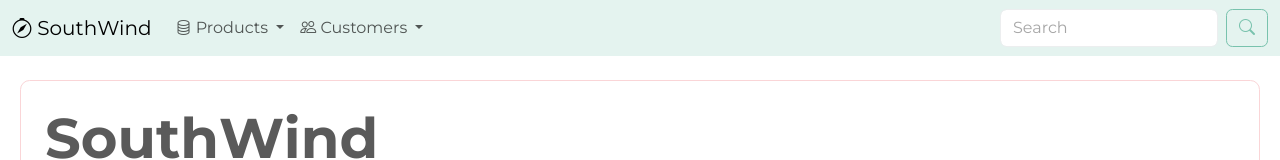
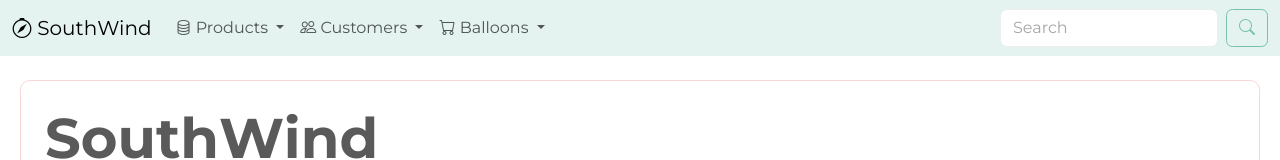
Before and after one commit to nkelly33/Southwind, a plain HTML site: page index.html in a window 1280 px wide. Shown: the top 160 px of the page. Drawn offline with nearby package versions, Linux system fonts and the light colour scheme.

Commit message:
balloons link

```diff
--- a/index.html
+++ b/index.html
@@ -50,6 +50,11 @@
               <li><a class="dropdown-item" href="#"><i class="bi bi-person-vcard"></i> Register</a></li>
               <li><a class="dropdown-item" href="#"><i class="bi bi-key"></i> Sign In</a></li>
             </ul>
+          </li>
+          <li class="nav-item dropdown">
+            <a class="nav-link dropdown-toggle" href="balloons.html" role="button" data-bs-toggle="dropdown" aria-expanded="false">
+              <i class="bi bi-cart"></i> Balloons
+            </a>
           </li>
 
         </ul>
```
